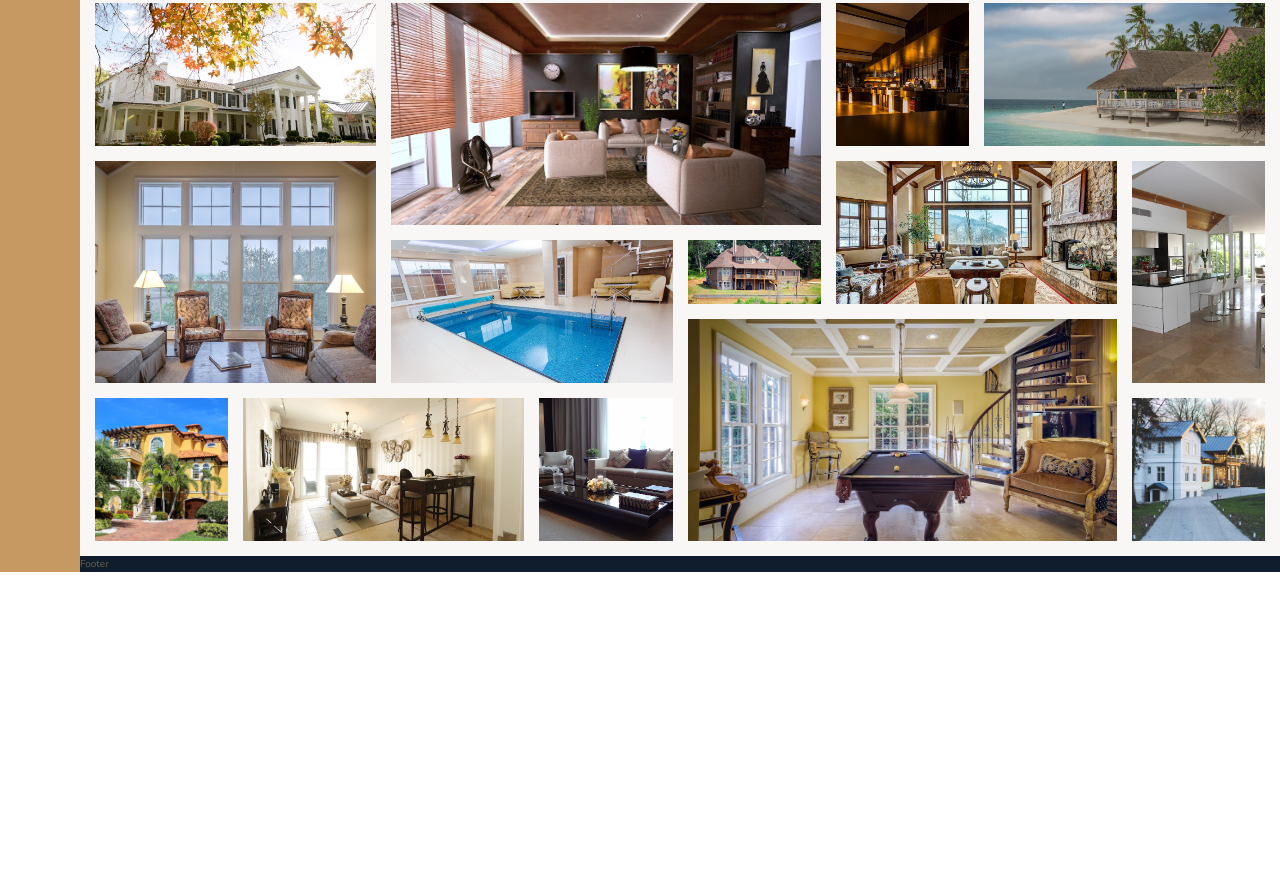
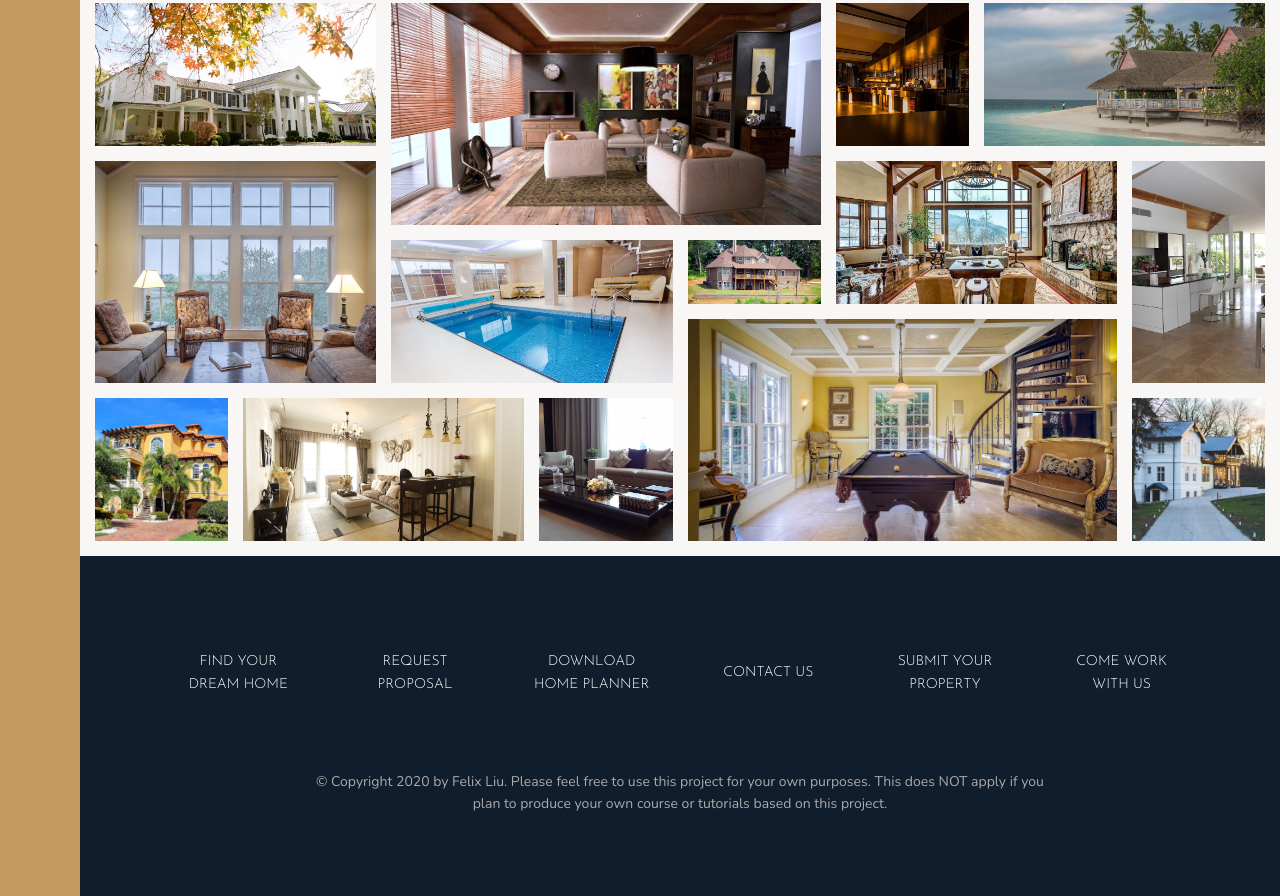
Before and after one commit to Liuzhengyang92/css-Sass, a website: page 3-Nexter/index.html in a window 1280 px wide. Shown: the part 3084-3980 px from the top of the page. Before the commit the page ends 3656 px from the top, so only its background shows below. Drawn offline with nearby package versions, Linux system fonts and the light colour scheme.

Commit message:
build the footer

```diff
--- a/3-Nexter/index.html
+++ b/3-Nexter/index.html
@@ -331,7 +331,18 @@
         </div>
 
         <div class="footer">
-          Footer
+          <ul class="nav">
+            <li class="nav__item"><a href="#" class="nav__link">Find your dream home</a></li>
+            <li class="nav__item"><a href="#" class="nav__link">Request proposal</a></li>
+            <li class="nav__item"><a href="#" class="nav__link">Download home planner</a></li>
+            <li class="nav__item"><a href="#" class="nav__link">Contact us</a></li>
+            <li class="nav__item"><a href="#" class="nav__link">Submit your property</a></li>
+            <li class="nav__item"><a href="#" class="nav__link">Come work with us</a></li>
+          </ul>
+          <p class="copyright">
+            &copy; Copyright 2020 by Felix Liu. Please feel free to use this project for your own purposes.
+            This does NOT apply if you plan to produce your own course or tutorials based on this project.
+          </p>
         </div>
     </body>
 </html>
--- a/3-Nexter/sass/_footer.scss
+++ b/3-Nexter/sass/_footer.scss
@@ -1,4 +1,43 @@
 .footer {
   background-color: $color-secondary;
   grid-column: full-start / full-end;
+  padding: 8rem;
 }
+
+.nav {
+  list-style: none;
+
+  display: grid;
+  grid-template-columns: repeat(auto-fit, minmax(15rem, 1fr));
+  grid-gap: 2rem;
+  align-items: center;
+
+  &__link:link,
+  &__link:visited {
+    font-size: 1.4rem;
+    color: white;
+    text-decoration: none;
+    font-family: $font-display;
+    text-transform: uppercase;
+    text-align: center;
+    padding: 1.5rem;
+    display: block;
+    transition: all .2s;
+  }
+
+  &__link:hover,
+  &__Link:active {
+    background-color: rgba(#fff, .05);
+    transform: translateY(-3px);
+  }
+}
+
+.copyright {
+  font-size: 1.4rem;
+  color: $color-grey-light-2;
+  margin-top: 6rem;
+  margin-right: auto;
+  margin-left: auto;
+  text-align: center;
+  width: 70%;
+}
```
Also changed, not shown: 3-Nexter/css/style.css.
